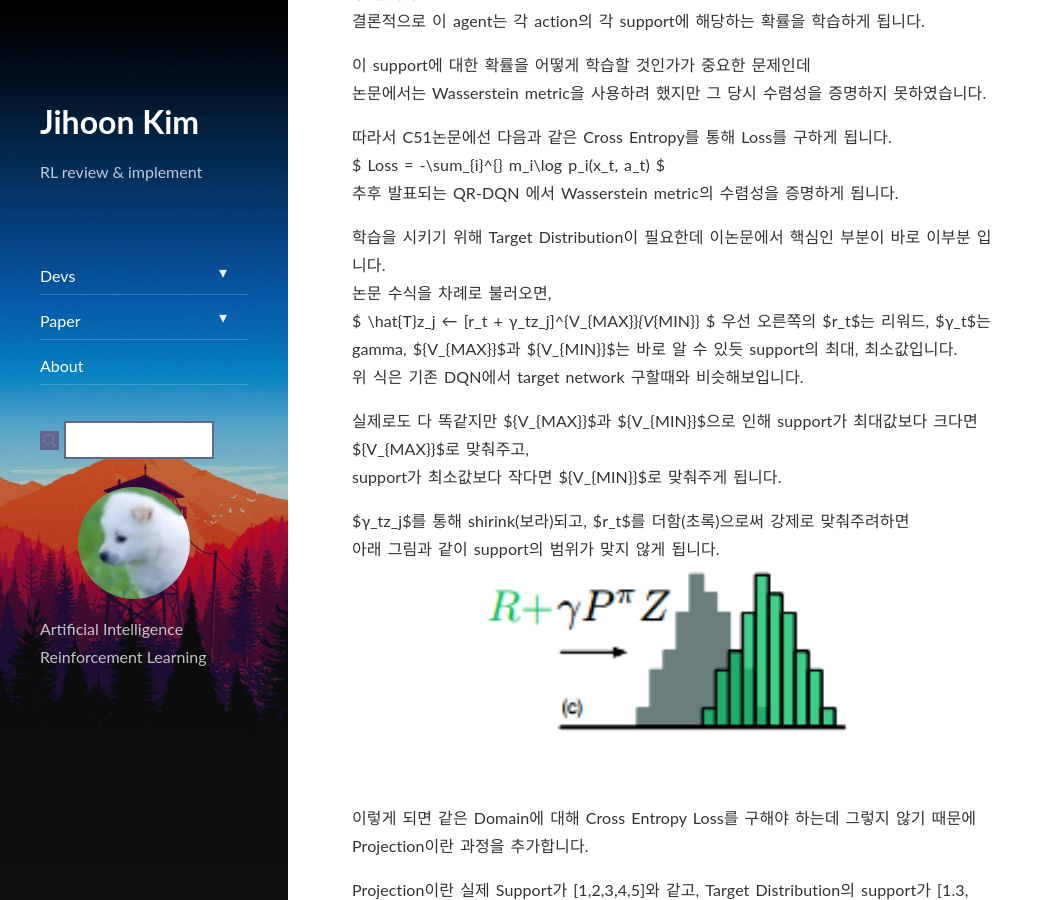
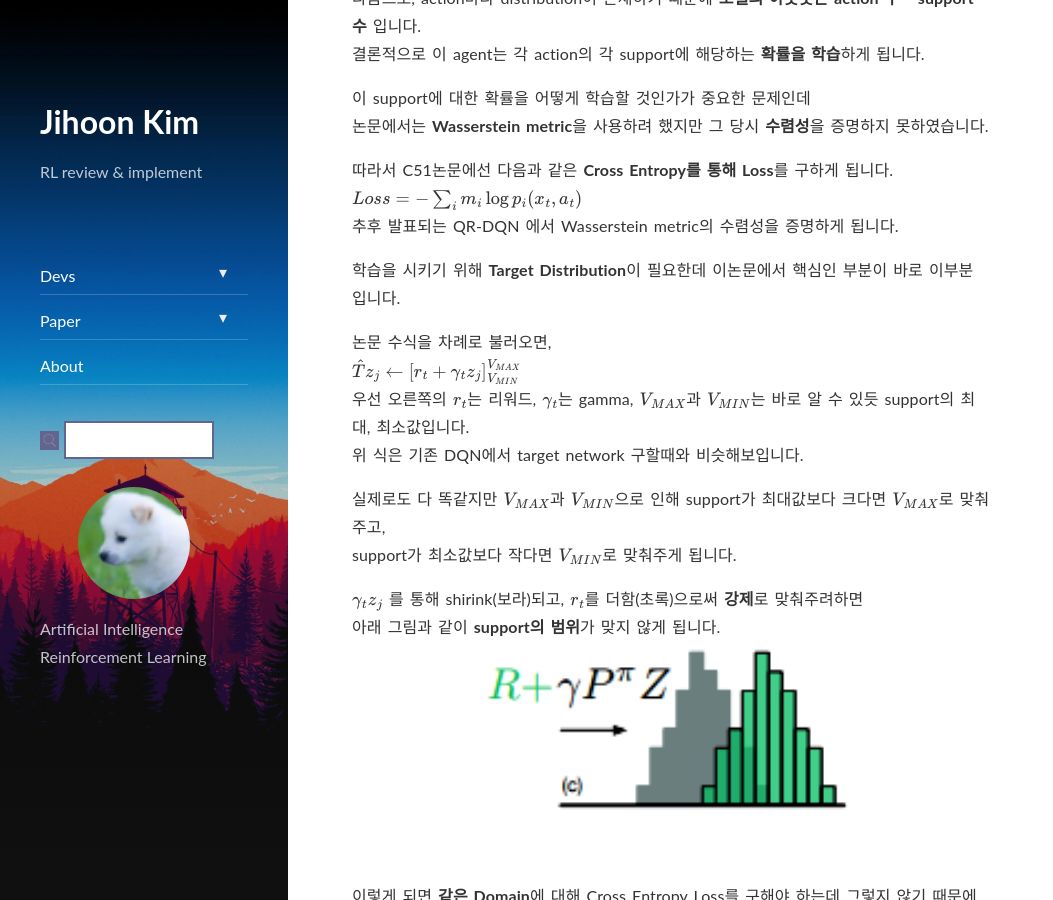
Before and after one commit to 201710757/201710757.github.io1, a Jekyll site: the page built from _posts/2021-09-01-20:43:25.markdown, in a window 1280 px wide and 900 px high, scrolled down 1365 px. Shown: the whole window, without its empty margins (0-1053 px from the left). Built offline with Jekyll 4.4.1, drawn with Linux system fonts in a browser that asks for light colours; nearby versions of some CDN libraries; formulas are drawn with MathJax 3; comment, search, counter and statistics services are not loaded; some of the changed text lies outside the part shown.

Commit message:
paper review : C51 repair

```diff
--- a/_includes/head.html
+++ b/_includes/head.html
@@ -15,6 +15,10 @@
     {% assign tag = site.featured_tags | where: "slug", tag_slug | first %}
   {% endunless %}
 {% endfor %}
+
+{% if page.use_math %}
+  {% include mathjax_support.html %}
+{% endif %}
 
 {% if page.header-img %}
   <meta property="og:image" content="{{ site.url }}/assets/{{ page.header-img }}">
--- a/_posts/2021-09-01-20:43:25.markdown
+++ b/_posts/2021-09-01-20:43:25.markdown
@@ -14,77 +15,74 @@
 distribution 기반인 **Distributional Bellman Equation**을 사용한다.
 
 식은 다음과 같다
-$Z(x, a)
-\overset{\underset{\mathrm{def}}{}}{=} \!\, R(x, a) + γZ(X', A')$
+$$Z(x, a)\overset{\underset{\mathrm{def}}{}}{=} \!\, R(x, a) + γZ(X', A')$$
 
-우리가 익히 알고 있던 $Q(x, a) = R(x, a) + γQ(X', A')$ 과 비교해보면 단순 $Q$에서 $Z$로 바뀐것밖에 없다.
+우리가 익히 알고 있던 $$Q(x, a) {=} R(x, a) + γQ(X', A')$$ 과 비교해보면 단순 $$\overset{}{Q}$$가 $$\overset{}Z$$로 바뀐것밖에 없다.
 하지만 여기에 큰 의미가 있는데,
+$$Q(x_t, a)\overset{}{:=} \!\, \sum_{i}^{N}z_ip_i(x_t, a)$$
 
-$
-Q(x_t, a) := \sum_{i}^{} z_ip_i(x_t, a)
-$
 위 식을 통해 **Z distribution**의 **기대값**을 구하여   기존 Q-value와 같이, **action 마다 하나의 scalar값**(Q-value)을 구하지만
 Distribution을 통해 **정확한 분포를 추정**하고 그에 따른 Q-value 를 구할 수 있기 때문에 **정확도**가 더 높습니다.
 
 
-Distributional RL은 action마다 Distribution을 갖고 있는데,
+Distributional RL은 **action마다 Distribution**을 갖고 있는데,
 ![value_distribution](/assets/rl_paper/value_distribution.png){: width="400", height="100"}
-가로축은 분포를 결정하기 위한 하이퍼파라미터로써 support라 불리며,
+**가로축**은 분포를 결정하기 위한 하이퍼파라미터로써 **support**라 불리며,
 이 논문에선 51로 하였을 때 결과가 가장 좋았기 때문에 논문 이름도 C51이 되었습니다.
-distribution의 높이는 각 support의 확률을 뜻합니다.
+distribution의 **높이**는 각 support의 **확률**을 뜻합니다.
 
 
 ![value_distribution](/assets/rl_paper/projection_sub.png){: width="400", height="100"}
-또한 이 support의 최대, 최소값을 지정해주게 되는데 이 MIN/MAX가 위 그림의 우하단과 같이, 추후 나올 projection에서도 사용됩니다.
+또한 이 **support의 최대, 최소값**을 지정해주게 되는데 이 MIN/MAX가 위 그림의 우하단과 같이, 추후 나올 projection에서도 사용됩니다.
 
-다음으로, action마다 distribution이 존재하기 때문에 모델의 아웃풋은 action 수 * support 수 입니다.
-결론적으로 이 agent는 각 action의 각 support에 해당하는 확률을 학습하게 됩니다.
+다음으로, action마다 distribution이 존재하기 때문에 **모델의 아웃풋은 action 수 * support 수** 입니다.
+결론적으로 이 agent는 각 action의 각 support에 해당하는 **확률을 학습**하게 됩니다.
 
 이 support에 대한 확률을 어떻게 학습할 것인가가 중요한 문제인데
-논문에서는 Wasserstein metric을 사용하려 했지만 그 당시 수렴성을 증명하지 못하였습니다.
+논문에서는 **Wasserstein metric**을 사용하려 했지만 그 당시 **수렴성**을 증명하지 못하였습니다.
 
-따라서 C51논문에선 다음과 같은 Cross Entropy를 통해 Loss를 구하게 됩니다.
-$
-Loss = -\sum_{i}^{} m_i\log p_i(x_t, a_t)
-$
+따라서 C51논문에선 다음과 같은 **Cross Entropy를 통해 Loss**를 구하게 됩니다.
+$$Loss\overset{}{=}-\sum_{i}^{} m_i\log p_i(x_t, a_t)$$
 추후 발표되는 QR-DQN 에서 Wasserstein metric의 수렴성을 증명하게 됩니다.
 
-학습을 시키기 위해 Target Distribution이 필요한데 이논문에서 핵심인 부분이 바로 이부분 입니다.
+학습을 시키기 위해 **Target Distribution**이 필요한데 이논문에서 핵심인 부분이 바로 이부분 입니다.
+
 논문 수식을 차례로 불러오면,
-$
+$$
 \hat{T}z_j ← [r_t + γ_tz_j]^{V_{MAX}}_{V_{MIN}}
-$
-우선 오른쪽의 $r_t$는 리워드, $γ_t$는 gamma, ${V_{MAX}}$과 ${V_{MIN}}$는 바로 알 수 있듯 support의 최대, 최소값입니다.
+$$
+우선 오른쪽의 $$\overset{}r_t$$는 리워드, $$γ_t$$는 gamma, $$\overset{}{V_{MAX}}$$과 $$\overset{}{V_{MIN}}$$는 바로 알 수 있듯 support의 최대, 최소값입니다.
 위 식은 기존 DQN에서 target network 구할때와 비슷해보입니다.
 
-실제로도 다 똑같지만 ${V_{MAX}}$과 ${V_{MIN}}$으로 인해 support가 최대값보다 크다면 ${V_{MAX}}$로 맞춰주고,
-support가 최소값보다 작다면 ${V_{MIN}}$로 맞춰주게 됩니다.
+실제로도 다 똑같지만 $$\overset{}{V_{MAX}}$$과 $$\overset{}{V_{MIN}}$$으로 인해 support가 최대값보다 크다면 $$\overset{}{V_{MAX}}$$로 맞춰주고,
+support가 최소값보다 작다면 $$\overset{}{V_{MIN}}$$로 맞춰주게 됩니다.
 
 
-$γ_tz_j$를 통해 shirink(보라)되고, $r_t$를 더함(초록)으로써 강제로 맞춰주려하면
-아래 그림과 같이 support의 범위가 맞지 않게 됩니다.
+$${γ_t}{z_j}$$
+를 통해 shirink(보라)되고, $$\overset{}r_t$$를 더함(초록)으로써 **강제**로 맞춰주려하면
+아래 그림과 같이 **support의 범위**가 맞지 않게 됩니다.
 ![value_distribution](/assets/rl_paper/support_notEqual.png){: width="400", height="100"}
-이렇게 되면 같은 Domain에 대해 Cross Entropy Loss를 구해야 하는데 그렇지 않기 때문에 Projection이란 과정을 추가합니다.
+이렇게 되면 **같은 Domain**에 대해 Cross Entropy Loss를 구해야 하는데 그렇지 않기 때문에 **Projection**이란 과정을 추가합니다.
 
 Projection이란 실제 Support가 [1,2,3,4,5]와 같고, Target Distribution의 support가 [1.3, 2.3, 3.5, 4.7, 4.9]이 되었을 때,
-target Distribution의 support가 1.3인 support의 확률값을 main network의 support 1과 2에 해당하는 곳에 각각 분배하게 됩니다.
+target Distribution의 support가 1.3인 support의 확률값을 main network의 support 1과 2에 해당하는 곳에 각각 **분배**하게 됩니다.
 나누는 기준은 1.3은 1에 가깝기 때문에 더 많이 배분되고 2에는 멀기 때문에 더 적게 배분됩니다.
 
 해당하는 sudo 코드는 다음과 같습니다.
-$
+$$
 l ← \lfloor{b_j}\rfloor,   u ← \lceil{b_j}\rceil
-$
+$$
 위 수식을 통해 해당 target distribution의 support의 low point와 upper point를 구합니다.
-예를들면 $b_j$가 3.1일 때, $l$은 3이 되고 $u$는 4가 됩니다. 이를 통해 projection의 핵심기능인 쪼개주기가 가능합니다.
+예를들면 $$\overset{}b_j$$가 3.1일 때, $$\overset{}l$$은 3이 되고 $$\overset{}u$$는 4가 됩니다. 이를 통해 projection의 핵심기능인 쪼개주기가 가능합니다.
 
 
-$
+$$
 m_l ← m_l + p_j (x_{t+1}, a^∗)(u − b_j)
-$
-$
+$$
+$$
 m_u ← m_u + p_j (x_{t+1}, a^∗)(b_j − l)
-$
-위 수식을 통해 main support의 거리에 맞게 target support의 값을 알맞는 비율로 쪼개서 나누어주게 됩니다.
+$$
+위 수식을 통해 main support의 거리에 맞게 target support의 값을 **알맞는 비율로 쪼개서 나누어**주게 됩니다.
 
 결국 다음 그림과 같아집니다.
 ![value_distribution](/assets/rl_paper/projection_fin.png){: width="400", height="100"}
```
Also changed, not shown: other parts of _posts/2021-09-01-20:43:25.markdown (+1 -0 lines), 18 other files.
